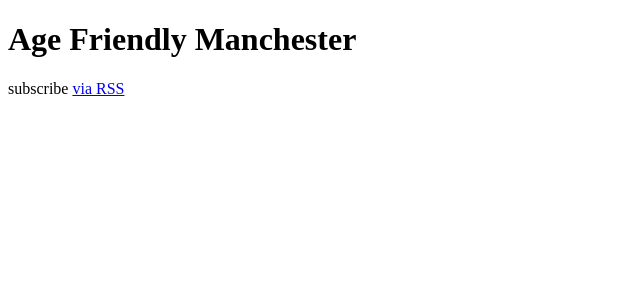
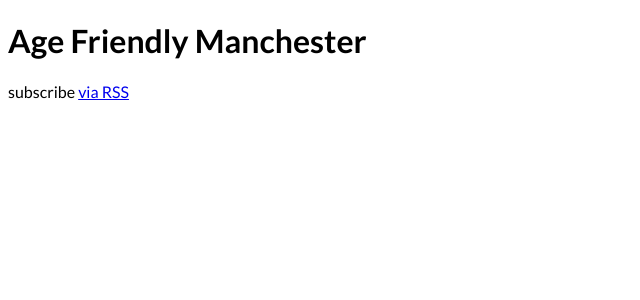
Before and after one commit to kimadactyl/afmcr, a Jekyll site: the page built from index.html, in a window 1280 px wide. Shown: the top 300 px of the page, without its empty margins (0-640 px from the left). Built offline with Jekyll 4.4.1, drawn with Linux system fonts in a browser that asks for light colours; nearby versions of some CDN libraries.

Commit message:
Fix stylesheets

```diff
--- a/_layouts/default.html
+++ b/_layouts/default.html
@@ -5,8 +5,8 @@
     <meta name="viewport" content="width=device-width,initial-scale=1">
     <title>{% if page.title %}{{ page.title }} &&middot; {% endif %}{{ site.title }}</title>
     <!-- Stylesheets -->
-    <link href='//fonts.googleapis.com/css?family=Arvo:400,400italic,700' rel='stylesheet' type='text/css'>
-    <link href="{{ '/css/style.css' | prepend: site.baseurl }}">
+    <link rel="stylesheet" href="https://fonts.googleapis.com/css?family=Lato:400,700|Roboto+Slab:700">
+    <link rel="stylesheet" type="text/css" href="{{ '/css/main.css' | prepend: site.baseurl }}">
 
     <!-- JS -->
     <script src="//ajax.googleapis.com/ajax/libs/angularjs/1.3.15/angular.min.js"></script>
--- /dev/null
+++ b/_sass/base/_typography.sass
@@ -0,0 +1,2 @@
+body
+  font-family: "Lato", "Gill Sans", "Gill Sans MT", Calibri, sans-serif
--- /dev/null
+++ b/_sass/main.sass
@@ -0,0 +1 @@
+@import "base/_typography"
--- /dev/null
+++ b/css/main.sass
@@ -0,0 +1,5 @@
+---
+# Comment to stop this getting parsed
+---
+
+@import "main"
--- a/css/main.scss
+++ /dev/null
@@ -1,36 +0,0 @@
----
-# Only the main Sass file needs front matter (the dashes are enough)
----
-@charset "utf-8";
-
-// Our variables
-$base-font-family: "Helvetica Neue", Helvetica, Arial, sans-serif;
-$base-font-size:   16px;
-$base-font-weight: 400;
-$small-font-size:  $base-font-size * 0.875;
-$base-line-height: 1.5;
-
-$spacing-unit:     30px;
-
-$text-color:       #111;
-$background-color: #fdfdfd;
-$brand-color:      #2a7ae2;
-
-$grey-color:       #828282;
-$grey-color-light: lighten($grey-color, 40%);
-$grey-color-dark:  darken($grey-color, 25%);
-
-// Width of the content area
-$content-width:    800px;
-
-$on-palm:          600px;
-$on-laptop:        800px;
-
-// Minima also includes a mixin for defining media queries.
-// Use media queries like this:
-// @include media-query($on-palm) {
-//     .wrapper {
-//         padding-right: $spacing-unit / 2;
-//         padding-left: $spacing-unit / 2;
-//     }
-// }
--- a/js/app.js
+++ b/js/app.js
@@ -1,8 +1,8 @@
 var app = angular.module('afmcr', []);
 
 app.controller('Events', function($scope, $http) {
-  $http.get('http://mafn.herokuapp.com/api/events').
-    then(function(response) {
+  $http.get('http://mafn.herokuapp.com/api/events')
+        .then(function(response) {
         $scope.event_list = response.data;
     });
 });
```
Also changed, not shown: _layout/default.html (deleted, +0 -18 lines), _sass/variables/_colours.sass (added).
